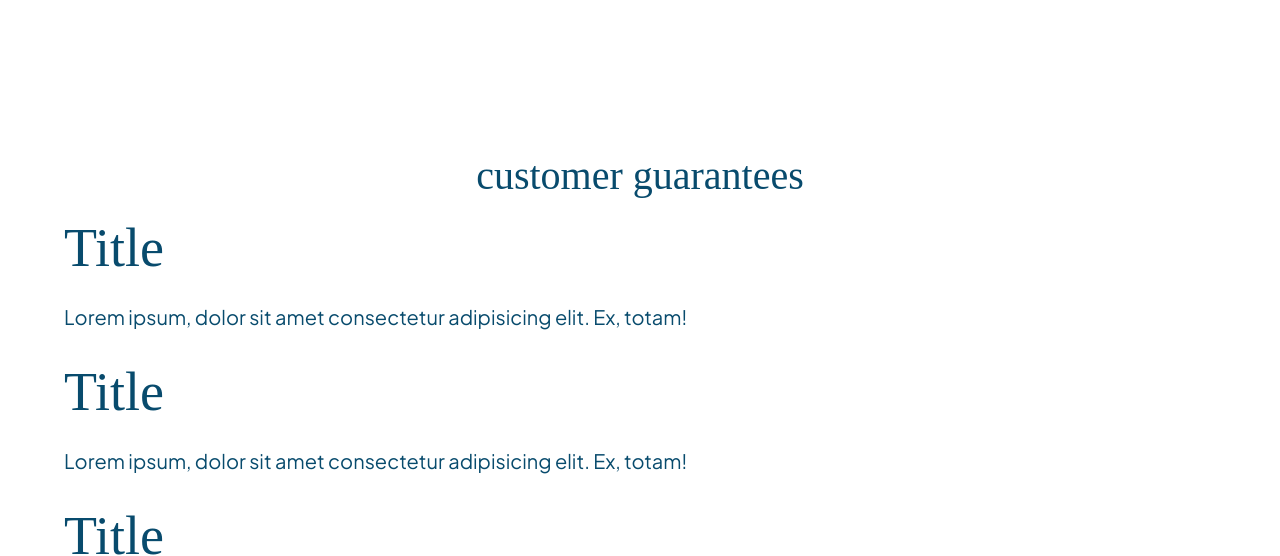
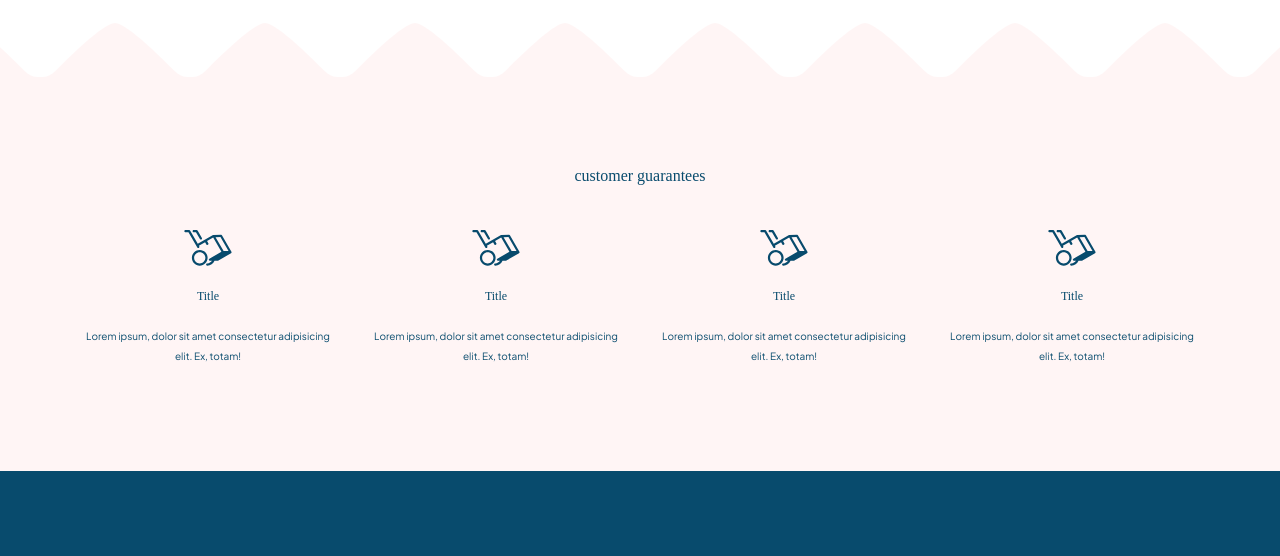
Before and after one commit to midianjudah/secondRepo, a plain HTML site: page shop.html in a window 1280 px wide. Shown: the part 2091-2647 px from the top of the page. Drawn offline with Linux system fonts and the light colour scheme; files whose address does not match are found by name; a web font is replaced by a local one.

Commit message:
changed the pink wave

```diff
--- a/shop.html
+++ b/shop.html
@@ -138,22 +138,22 @@
                 <h2>customer guarantees</h2>
                 <ul>
                     <li>
-                        <img src="" alt="" src-./assets/="">
+                        <img src="./assets/dolly.svg" alt="" src-./assets/="">
                         <h3>Title</h3>
                         <p>Lorem ipsum, dolor sit amet consectetur adipisicing elit. Ex, totam!</p>
                     </li>
                     <li>
-                        <img src="" alt="" src-./assets/="">
+                        <img src="./assets/dolly.svg" alt="" src-./assets/="">
                         <h3>Title</h3>
                         <p>Lorem ipsum, dolor sit amet consectetur adipisicing elit. Ex, totam!</p>
                     </li>
                     <li>
-                        <img src="" alt="" src-./assets/="">
+                        <img src="./assets/dolly.svg" alt="" src-./assets/="">
                         <h3>Title</h3>
                         <p>Lorem ipsum, dolor sit amet consectetur adipisicing elit. Ex, totam!</p>
                     </li>
                     <li>
-                        <img src="" alt="" src-./assets/="">
+                        <img src="./assets/dolly.svg" alt="" src-./assets/="">
                         <h3>Title</h3>
                         <p>Lorem ipsum, dolor sit amet consectetur adipisicing elit. Ex, totam!</p>
                     </li>
--- a/styles/sass/partials/_productsPage.scss
+++ b/styles/sass/partials/_productsPage.scss
@@ -44,3 +44,48 @@
         }
     }
 }
+
+.guarantees {
+    background-color: $quaternary;
+    position: relative;
+    &::before {
+        content: "";
+        background-color: $quaternary;
+        background-image: url(../assets/wave-3.svg);
+    /* This is where CSS will lie to you. You have to type this in to the url (../../../) select the file, and then delete the first two (../../) */
+        background-position: top center;
+        background-size: 1500px 60px;
+        background-repeat: repeat-x;
+        position: absolute;
+        height: 3rem;
+        left: 0;
+        right: 0;
+        top: -60px;
+    }
+
+    h2 {
+        font-size: 0.8rem;
+    }
+
+    h3 {
+        font-size: 0.6rem;
+        margin: 0;
+    }
+
+    p {
+        font-size: 0.5rem;
+        line-height: 1rem;
+    }
+
+    ul {
+        display: flex;
+        li {
+            margin: 0 20px;
+            width: calc(25% - 40px);
+            display: flex;
+            flex-direction: column;
+            align-items: center;
+            text-align: center;
+        }
+    }
+}
```
Also changed, not shown: styles/styles.css.
